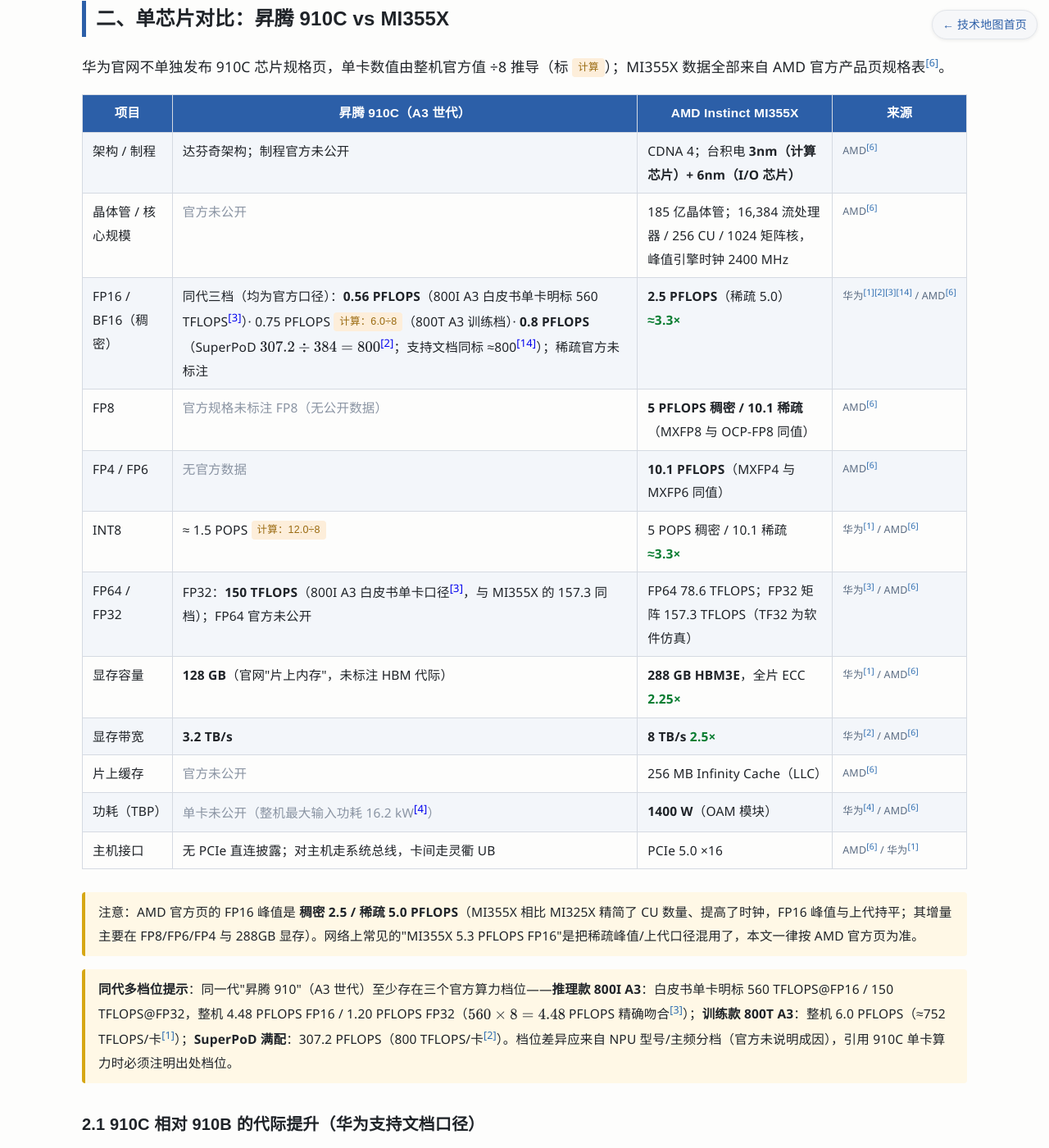
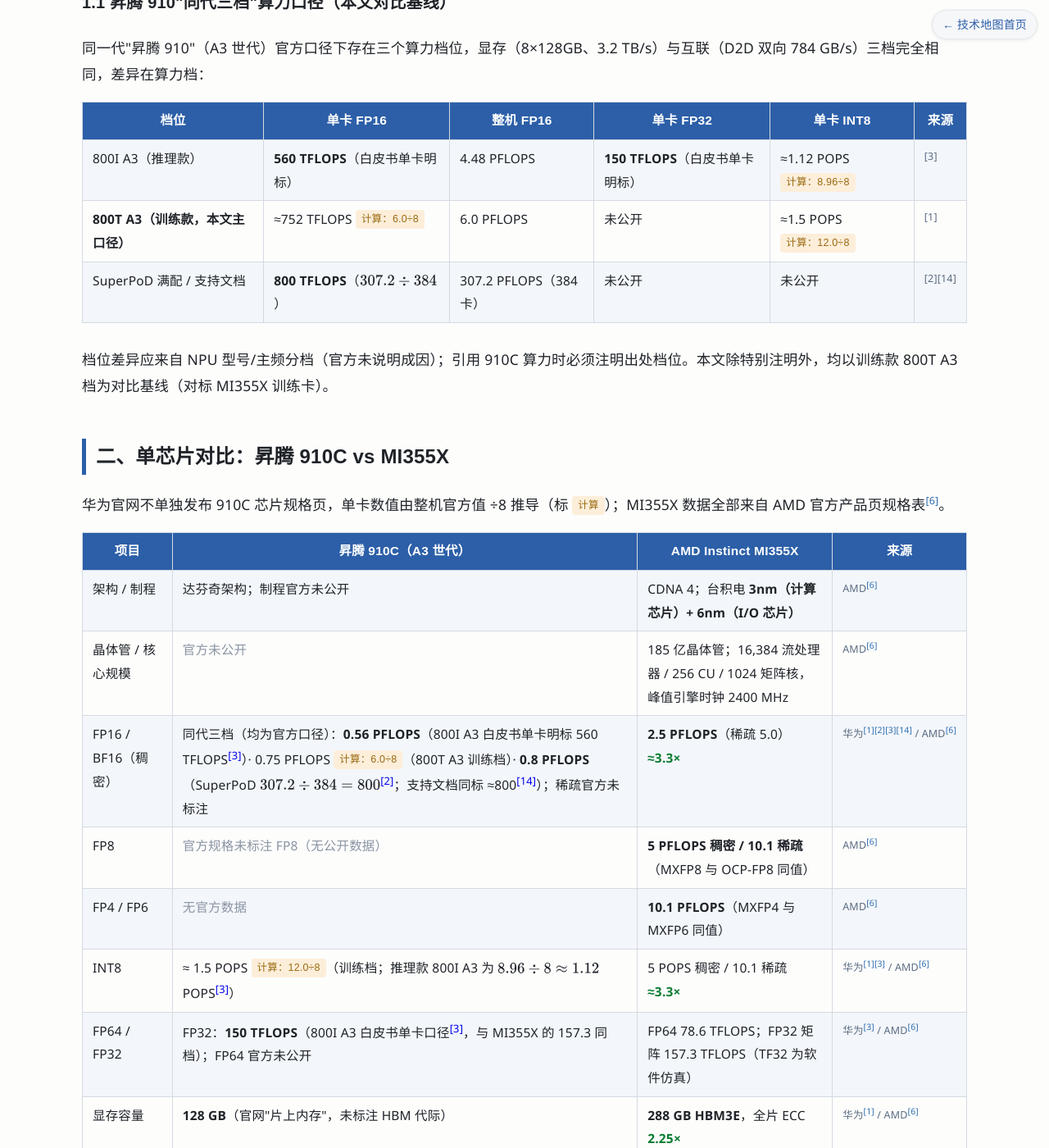
Before and after one commit to luxiangz/llm-tech-map, a Jekyll site: the page docs/hardware/atlas800a3-vs-mi355x.html, which Jekyll copies as it is, in a window 1280 px wide and 1400 px high, scrolled down 1339 px. Shown: the whole window at 82% size. Built offline with Jekyll 4.4.1, drawn with Linux system fonts in a browser that asks for light colours; a style sheet for code colours, icons or effects is not loaded; some of the changed text lies outside the part shown.

Commit message:
Atlas A3 vs MI355X 结构性口径修正：三档算力口径（560/752/800）升级为 1.1 节显式表格，一页结论改为 3.1~4.5 倍区间，单芯片表/节点表/INT8 行统一基线并标注推理款档位

```diff
--- a/docs/hardware/atlas800a3-vs-mi355x.html
+++ b/docs/hardware/atlas800a3-vs-mi355x.html
@@ -54,8 +54,8 @@
 <h2>〇、一页结论</h2>
 <div class="concl">
 <ul>
-<li><b>单芯片硬指标 MI355X 全面领先</b>：FP16 稠密算力约为 910C 的 <b>3.3 倍</b>（2.5 vs ≈0.75 PFLOPS）、显存容量 <b>2.25 倍</b>（288GB vs 128GB）、显存带宽 <b>2.5 倍</b>（8 vs 3.2 TB/s），且 MI355X 官方支持 FP8/FP6/FP4 低精度格式，A3 官方规格中未标注任何 8bit 以下浮点格式——这是推理成本上最大的代差。</li>
-<li><b>8 卡节点层面差距同比例放大</b>：MI355X 平台 FP16 稠密 20.0 PFLOPS vs A3 的 6.0 PFLOPS；FP8 稠密 40.0 PFLOPS、FP4 稠密 80.8 PFLOPS（A3 无对应官方数据）。</li>
+<li><b>单芯片硬指标 MI355X 全面领先</b>：FP16 稠密算力为 910C 的 <b>3.1～4.5 倍</b>（2.5 PFLOPS vs 0.56/0.75/0.8 PFLOPS 三档官方口径，见 1.1 节）、显存容量 <b>2.25 倍</b>（288GB vs 128GB）、显存带宽 <b>2.5 倍</b>（8 vs 3.2 TB/s），且 MI355X 官方支持 FP8/FP6/FP4 低精度格式，A3 官方规格中未标注任何 8bit 以下浮点格式——这是推理成本上最大的代差。</li>
+<li><b>8 卡节点层面差距同比例放大</b>：MI355X 平台 FP16 稠密 20.0 PFLOPS vs A3 的 6.0 PFLOPS（训练款 800T A3 口径；推理款 800I A3 为 4.48 PFLOPS）；FP8 稠密 40.0 PFLOPS、FP4 稠密 80.8 PFLOPS（A3 无对应官方数据）。</li>
 <li><b>互联是 A3 唯一结构性优势</b>：单卡卡间双向带宽 784 GB/s（灵衢 UB，约为 MI355X Infinity Fabric 聚合 ≈1.07 TB/s 的 73%，差距不大），但 UB 总线可通过总线板 + L2 交换把 <b>384 卡统一编址成一台计算机</b>（48TB 统一显存、1:1 无收敛、200ns 单跳时延）；MI355X 的 Infinity Fabric <b>止步于 8 卡 mesh</b>，跨节点只能退回以太网（UALink 要等 2026 年 MI400/Helios）。推理集群的 KV Cache 共享、大 EP 训练通信，A3 的超节点总线语义是 MI355X 节点目前给不了的。</li>
 <li><b>代价与生态</b>：MI355X 单卡 1400W、8 卡平台风冷散热器热设计 41.8kW，必须液冷为主；A3 单机风冷 10U 可部署（整机最大输入功耗 16.2kW），机房友好。软件上 ROCm 7 + PyTorch/vLLM/SGLang 原生生态 vs CANN + MindSpore/torch_npu 适配生态，MI355X 成熟度占优。</li>
 </ul>
@@ -70,6 +70,16 @@
 <p><b>AMD 侧</b>取 <b>AMD Instinct MI355X</b>（2025-06-12 发布，CDNA 4<sup class="src"><a href="#ref6">[6]</a></sup>），节点级采用 AMD 官方《MI355X Platform Datasheet》定义的 8 卡液冷 UBB 参考平台（双路 EPYC 9005）<sup class="src"><a href="#ref7">[7]</a></sup>，整机厂商实例为 Dell PowerEdge XE9785/XE9785L 等。</p>
 <div class="note"><b>数据口径原则（应你的要求）</b>：文中每个数字只来自官方页面/官方文档（来源编号 <a href="#refs">文末列表</a>）；凡由官方数字乘除得到的推导值（如 ×8 聚合、倍数）一律标 <span class="calc">计算</span>；华为未公开的项目明确写"官方未公开"，不用第三方猜测补位。</div>
 
+<h3>1.1 昇腾 910"同代三档"算力口径（本文对比基线）</h3>
+<p>同一代"昇腾 910"（A3 世代）官方口径下存在三个算力档位，显存（8×128GB、3.2 TB/s）与互联（D2D 双向 784 GB/s）三档完全相同，差异在算力档：</p>
+<table>
+<tr><th>档位</th><th>单卡 FP16</th><th>整机 FP16</th><th>单卡 FP32</th><th>单卡 INT8</th><th>来源</th></tr>
+<tr><td>800I A3（推理款）</td><td><b>560 TFLOPS</b>（白皮书单卡明标）</td><td>4.48 PFLOPS</td><td><b>150 TFLOPS</b>（白皮书单卡明标）</td><td>≈1.12 POPS <span class="calc">计算：8.96÷8</span></td><td class="src">[3]</td></tr>
+<tr><td><b>800T A3（训练款，本文主口径）</b></td><td>≈752 TFLOPS <span class="calc">计算：6.0÷8</span></td><td>6.0 PFLOPS</td><td>未公开</td><td>≈1.5 POPS <span class="calc">计算：12.0÷8</span></td><td class="src">[1]</td></tr>
+<tr><td>SuperPoD 满配 / 支持文档</td><td><b>800 TFLOPS</b>（$307.2 \div 384$）</td><td>307.2 PFLOPS（384 卡）</td><td>未公开</td><td>未公开</td><td class="src">[2][14]</td></tr>
+</table>
+<p>档位差异应来自 NPU 型号/主频分档（官方未说明成因）；引用 910C 算力时必须注明出处档位。本文除特别注明外，均以训练款 800T A3 档为对比基线（对标 MI355X 训练卡）。</p>
+
 <h2>二、单芯片对比：昇腾 910C vs MI355X</h2>
 <p>华为官网不单独发布 910C 芯片规格页，单卡数值由整机官方值 ÷8 推导（标 <span class="calc">计算</span>）；MI355X 数据全部来自 AMD 官方产品页规格表<sup class="src"><a href="#ref6">[6]</a></sup>。</p>
 <table>
@@ -79,7 +89,7 @@
 <tr><td>FP16 / BF16（稠密）</td><td>同代三档（均为官方口径）：<b>0.56 PFLOPS</b>（800I A3 白皮书单卡明标 560 TFLOPS<sup><a href="#ref3">[3]</a></sup>）· 0.75 PFLOPS <span class="calc">计算：6.0÷8</span>（800T A3 训练档）· <b>0.8 PFLOPS</b>（SuperPoD $307.2 \div 384 = 800$<sup><a href="#ref2">[2]</a></sup>；支持文档同标 ≈800<sup><a href="#ref14">[14]</a></sup>）；稀疏官方未标注</td><td><b>2.5 PFLOPS</b>（稀疏 5.0）<span class="win">≈3.3×</span></td><td class="src">华为<sup><a href="#ref1">[1]</a><a href="#ref2">[2]</a><a href="#ref3">[3]</a><a href="#ref14">[14]</a></sup> / AMD<sup><a href="#ref6">[6]</a></sup></td></tr>
 <tr><td>FP8</td><td class="na">官方规格未标注 FP8（无公开数据）</td><td><b>5 PFLOPS 稠密 / 10.1 稀疏</b>（MXFP8 与 OCP-FP8 同值）</td><td class="src">AMD<sup><a href="#ref6">[6]</a></sup></td></tr>
 <tr><td>FP4 / FP6</td><td class="na">无官方数据</td><td><b>10.1 PFLOPS</b>（MXFP4 与 MXFP6 同值）</td><td class="src">AMD<sup><a href="#ref6">[6]</a></sup></td></tr>
-<tr><td>INT8</td><td>≈ 1.5 POPS <span class="calc">计算：12.0÷8</span></td><td>5 POPS 稠密 / 10.1 稀疏 <span class="win">≈3.3×</span></td><td class="src">华为<sup><a href="#ref1">[1]</a></sup> / AMD<sup><a href="#ref6">[6]</a></sup></td></tr>
+<tr><td>INT8</td><td>≈ 1.5 POPS <span class="calc">计算：12.0÷8</span>（训练档；推理款 800I A3 为 $8.96 \div 8 \approx 1.12$ POPS<sup><a href="#ref3">[3]</a></sup>）</td><td>5 POPS 稠密 / 10.1 稀疏 <span class="win">≈3.3×</span></td><td class="src">华为<sup><a href="#ref1">[1]</a><a href="#ref3">[3]</a></sup> / AMD<sup><a href="#ref6">[6]</a></sup></td></tr>
 <tr><td>FP64 / FP32</td><td>FP32：<b>150 TFLOPS</b>（800I A3 白皮书单卡口径<sup><a href="#ref3">[3]</a></sup>，与 MI355X 的 157.3 同档）；FP64 官方未公开</td><td>FP64 78.6 TFLOPS；FP32 矩阵 157.3 TFLOPS（TF32 为软件仿真）</td><td class="src">华为<sup><a href="#ref3">[3]</a></sup> / AMD<sup><a href="#ref6">[6]</a></sup></td></tr>
 <tr><td>显存容量</td><td><b>128 GB</b>（官网"片上内存"，未标注 HBM 代际）</td><td><b>288 GB HBM3E</b>，全片 ECC <span class="win">2.25×</span></td><td class="src">华为<sup><a href="#ref1">[1]</a></sup> / AMD<sup><a href="#ref6">[6]</a></sup></td></tr>
 <tr><td>显存带宽</td><td><b>3.2 TB/s</b></td><td><b>8 TB/s</b> <span class="win">2.5×</span></td><td class="src">华为<sup><a href="#ref2">[2]</a></sup> / AMD<sup><a href="#ref6">[6]</a></sup></td></tr>
@@ -89,7 +99,7 @@
 </table>
 <div class="note">注意：AMD 官方页的 FP16 峰值是 <b>稠密 2.5 / 稀疏 5.0 PFLOPS</b>（MI355X 相比 MI325X 精简了 CU 数量、提高了时钟，FP16 峰值与上代持平；其增量主要在 FP8/FP6/FP4 与 288GB 显存）。网络上常见的"MI355X 5.3 PFLOPS FP16"是把稀疏峰值/上代口径混用了，本文一律按 AMD 官方页为准。</div>
 
-<div class="note"><b>同代多档位提示</b>：同一代"昇腾 910"（A3 世代）至少存在三个官方算力档位——<b>推理款 800I A3</b>：白皮书单卡明标 560 TFLOPS@FP16 / 150 TFLOPS@FP32，整机 4.48 PFLOPS FP16 / 1.20 PFLOPS FP32（$560 \times 8 = 4.48$ PFLOPS 精确吻合<sup class="src"><a href="#ref3">[3]</a></sup>）；<b>训练款 800T A3</b>：整机 6.0 PFLOPS（≈752 TFLOPS/卡<sup class="src"><a href="#ref1">[1]</a></sup>）；<b>SuperPoD 满配</b>：307.2 PFLOPS（800 TFLOPS/卡<sup class="src"><a href="#ref2">[2]</a></sup>）。档位差异应来自 NPU 型号/主频分档（官方未说明成因），引用 910C 单卡算力时必须注明出处档位。</div>
+<div class="note"><b>口径提示</b>：下表除特别注明外以训练款 800T A3 档（≈752 TFLOPS/卡）为基线；"昇腾 910"同代三档（560 / 752 / 800 TFLOPS FP16）的完整口径与出处见 1.1 节，引用 910C 算力时必须注明档位。</div>
 
 <h3>2.1 910C 相对 910B 的代际提升（华为支持文档口径）</h3>
 <p>华为支持网站《Atlas 800I A3 超节点用户指南》（文档号 EDOC1100461231）给出了 910B → 910C 的官方代际对比<sup class="src"><a href="#ref14">[14]</a></sup>。该页为动态渲染无法程序化抓取，下表数字系使用者在官方页面人工摘录（链接可自行核验）；每一行都附本文其他官方数据的交叉验证结果：</p>
@@ -109,7 +119,7 @@
 <p>左列为华为官网 Atlas 800T A3 整机规格<sup class="src"><a href="#ref1">[1]</a></sup>；右列优先取 AMD 官方 8 卡平台数据表<sup class="src"><a href="#ref7">[7]</a></sup>，单卡数据 ×8 聚合处标 <span class="calc">计算</span>。</p>
 <table>
 <tr><th>维度</th><th>Atlas 800T A3（8×910C）</th><th>MI355X 8 卡平台（UBB 液冷）</th><th>来源</th></tr>
-<tr><td><b>FP16 稠密算力</b></td><td><b>6.0 PFLOPS</b>（INT8 12.0 POPS）</td><td><b>20.0 PFLOPS</b>（稠密；稀疏 40.0）<span class="win">3.3×</span></td><td class="src">华为<sup><a href="#ref1">[1]</a></sup> / AMD<sup><a href="#ref7">[7]</a></sup></td></tr>
+<tr><td><b>FP16 稠密算力</b></td><td><b>6.0 PFLOPS</b>（INT8 12.0 POPS；训练款口径，推理款 800I A3 为 4.48 PFLOPS / 8.96 POPS<sup><a href="#ref3">[3]</a></sup>）</td><td><b>20.0 PFLOPS</b>（稠密；稀疏 40.0）<span class="win">3.3×</span></td><td class="src">华为<sup><a href="#ref1">[1]</a><a href="#ref3">[3]</a></sup> / AMD<sup><a href="#ref7">[7]</a></sup></td></tr>
 <tr><td><b>FP8 稠密算力</b></td><td class="na">官方未标注支持</td><td><b>40.0 PFLOPS</b>（稀疏 80.8）</td><td class="src">AMD<sup><a href="#ref7">[7]</a></sup></td></tr>
 <tr><td><b>FP4 稠密算力</b></td><td class="na">官方未标注支持</td><td><b>80.8 PFLOPS</b>（稀疏 161.5）</td><td class="src">AMD<sup><a href="#ref7">[7]</a></sup></td></tr>
 <tr><td><b>INT8</b></td><td>12.0 POPS</td><td>40.0 POPS 稠密（稀疏 80.8）<span class="win">3.3×</span></td><td class="src">华为<sup><a href="#ref1">[1]</a></sup> / AMD<sup><a href="#ref7">[7]</a></sup></td></tr>
@@ -258,6 +268,6 @@
 <li id="ref14">华为技术支持网站，《Atlas 800I A3 超节点用户指南》（文档号 EDOC1100461231）910B/910C 对比章节（FP16 ≈800 TFLOPS、H2D 350 GB/s、D2D 392 GB/s、互联 2 TB/s、算力/带宽比 ≈235 FLOPS/Byte 等出处）：<a href="https://support.huawei.com/enterprise/zh/doc/EDOC1100461231/8eaff0ba?idPath=23710424%7C251366513%7C254884019%7C261408772%7C264117745">support.huawei.com → EDOC1100461231</a></li>
 <li id="ref15">华为云，CloudMatrix384 超节点官方资料（"每颗昇腾 910C 提供超过 392 GB/s 单向 UB 带宽、384 NPU 无阻塞 All-to-All"）：<a href="https://www.huaweicloud.com/intl/zh-cn/news/20250424094932570.html">huaweicloud.com → CloudMatrix384 发布</a></li>
 </ol>
-<p style="font-size:14px;color:#8a94a3">文档生成：2026-09-28；2026-09-30 修订：补充 A3 灵衢"总线式全互联"拓扑口径、AMD Infinity Fabric 链路双向口径考证、第八章 Decode 访存墙上限评估（TileRT 口径）、2.1 节 910C vs 910B 代际演进（华为支持文档口径，两处存疑已标注）；同日补充 800I A3 白皮书单卡官方档位（560 TFLOPS@FP16 / 150 TFLOPS@FP32，同代三档并存）。所有数据以两司官方页面/官方文档公开内容为准；标注 <span class="calc">计算</span> 的条目为由官方数据做的乘除推导，未引入第三方数据。</p>
+<p style="font-size:14px;color:#8a94a3">文档生成：2026-09-28；2026-09-30 修订：补充 A3 灵衢"总线式全互联"拓扑口径、AMD Infinity Fabric 链路双向口径考证、第八章 Decode 访存墙上限评估（TileRT 口径）、2.1 节 910C vs 910B 代际演进（华为支持文档口径，两处存疑已标注）；并将三档口径升级为 1.1 节显式表格，统一全文对比基线（结论、单芯片表、节点表口径一致）。所有数据以两司官方页面/官方文档公开内容为准；标注 <span class="calc">计算</span> 的条目为由官方数据做的乘除推导，未引入第三方数据。</p>
 </body>
 </html>
```
